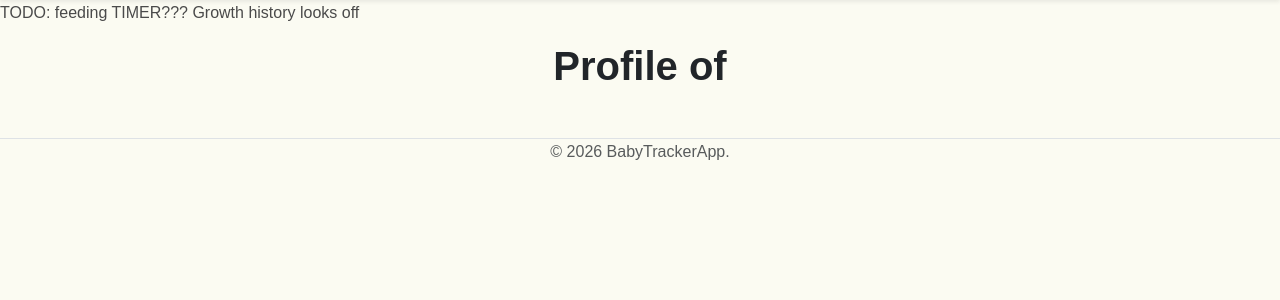
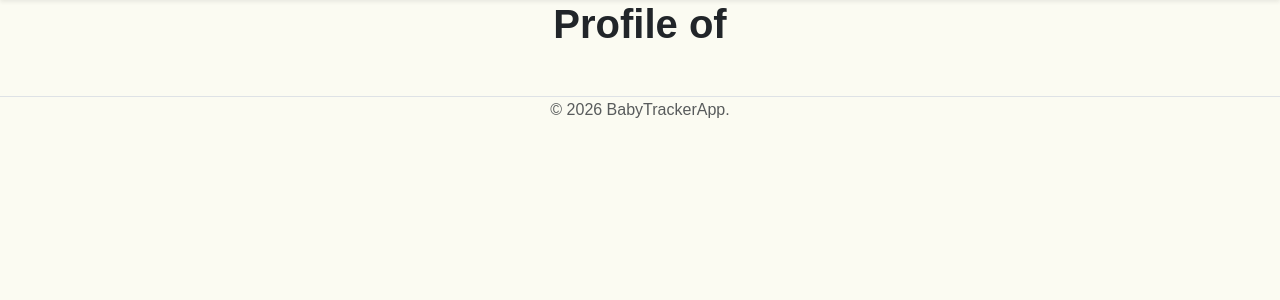
Before and after one commit to samalkralik/BabyTrackerProject, a Django app: page /accounts/profile/ in a window 1280 px wide. Shown: the part 86-386 px from the top of the page. Run offline with Django 5.2, Linux system fonts and the light colour scheme; some libraries are stand-ins or nearby versions.

Commit message:
correction

```diff
--- a/baby_tracker_app/templates/baby_tracker_app/_base.html
+++ b/baby_tracker_app/templates/baby_tracker_app/_base.html
@@ -71,7 +71,7 @@
             </div>
         </div>
     </nav>
-    <p>TODO: feeding TIMER??? Growth history looks off</p>
+
     <main class="container">
         {% block base_content %}
         {% endblock %}
```
Also changed, not shown: baby_tracker_app/migrations/0009_feeding_duration_feeding_milk_type_and_more.py.
